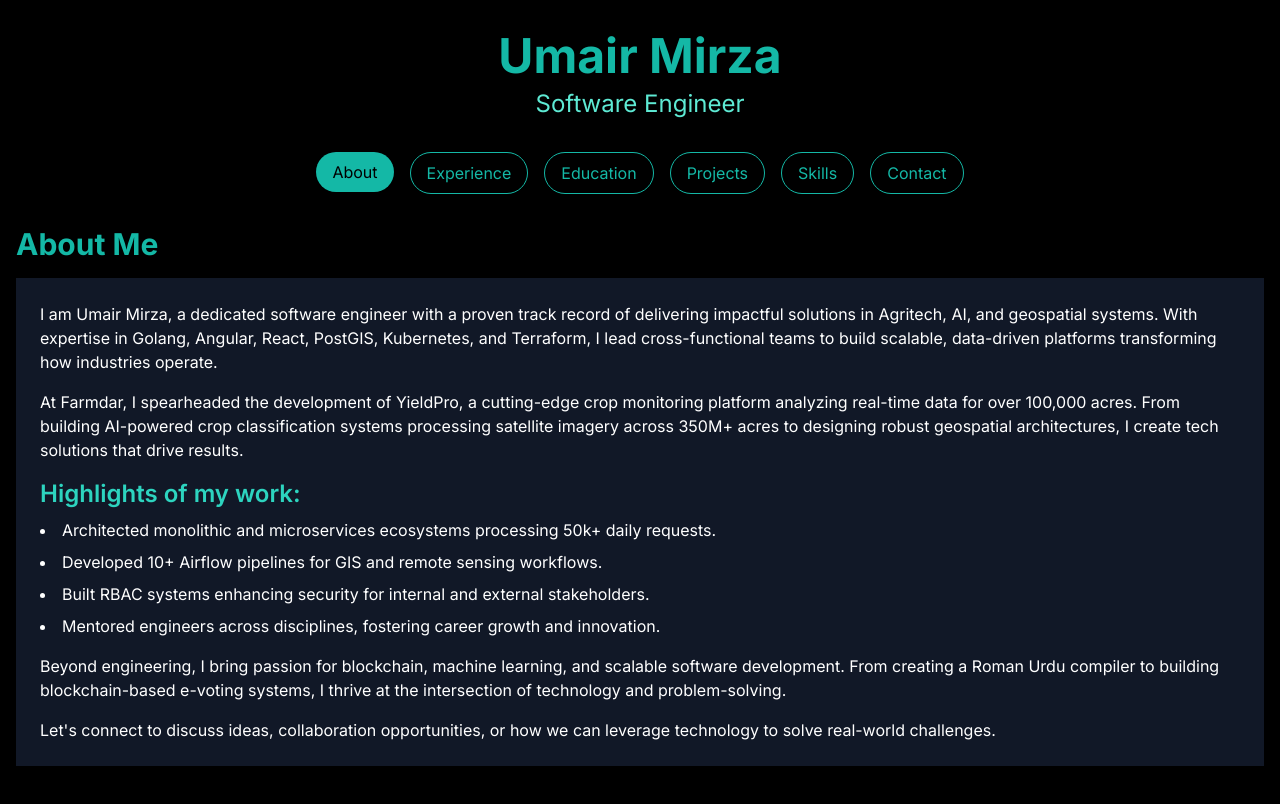
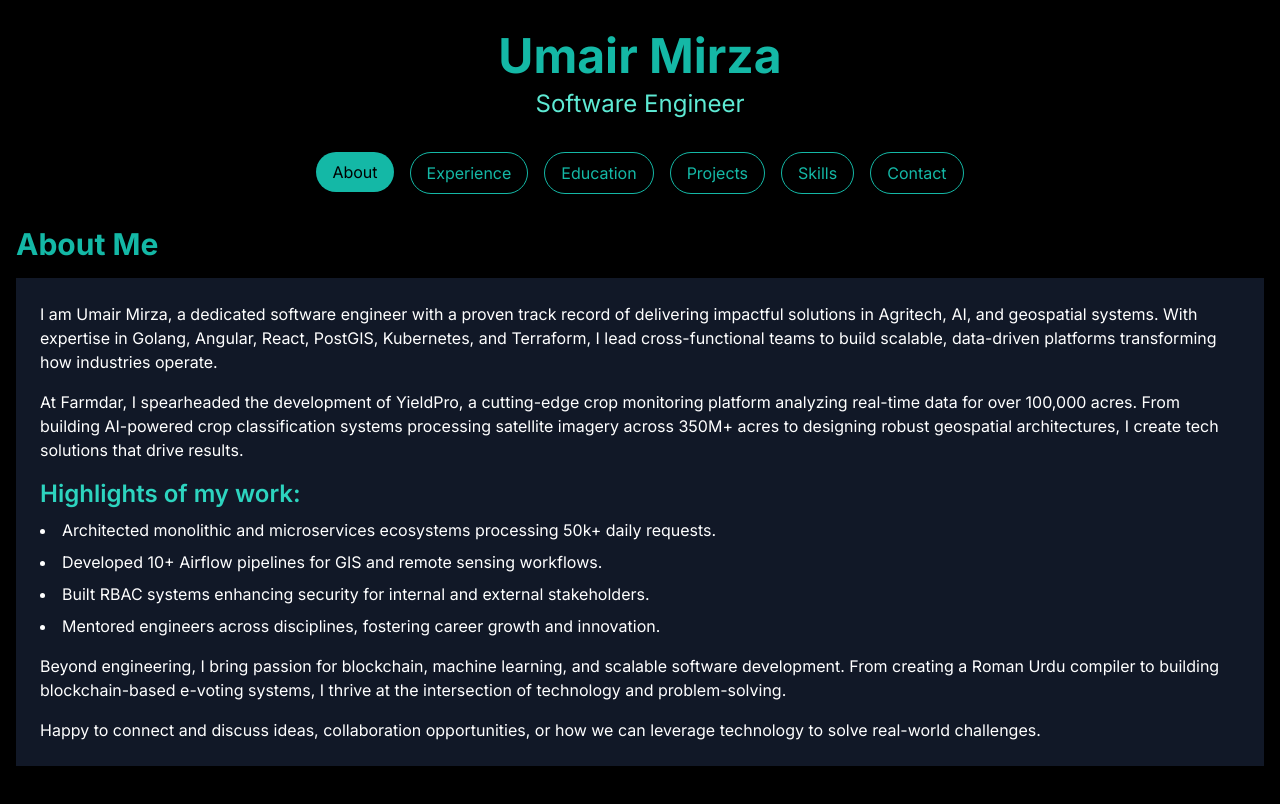
Before and after one commit to UmairMirza1/Portfolio, a Next.js app: page / in a window 1280 px wide. Shown: the top 804 px of the page. Built offline with nearby package versions, Linux system fonts and the light colour scheme.

Commit message:
Change apostrophe

```diff
--- a/app/components/About.tsx
+++ b/app/components/About.tsx
@@ -27,7 +27,7 @@ export default function About() {
           Beyond engineering, I bring passion for blockchain, machine learning, and scalable software development. From creating a Roman Urdu compiler to building blockchain-based e-voting systems, I thrive at the intersection of technology and problem-solving.
         </p>
         <p>
-          Let's connect to discuss ideas, collaboration opportunities, or how we can leverage technology to solve real-world challenges.
+          Happy to connect and discuss ideas, collaboration opportunities, or how we can leverage technology to solve real-world challenges.
         </p>
       </motion.div>
     </section>
--- a/app/components/Education.tsx
+++ b/app/components/Education.tsx
@@ -10,7 +10,7 @@ export default function Education() {
         transition={{ duration: 0.5 }}
         className="bg-gray-900 rounded-lg p-6 text-white"
       >
-        <h3 className="text-2xl font-semibold text-teal-400">Bachelor's degree in Computer Science</h3>
+        <h3 className="text-2xl font-semibold text-teal-400">Bachelor degree in Computer Science</h3>
         <p className="text-teal-300">National University of Computer and Emerging Sciences</p>
         <p className="text-teal-200">Lahore, Punjab, Pakistan</p>
         <p className="text-teal-200">GPA: 3.21</p>
```
